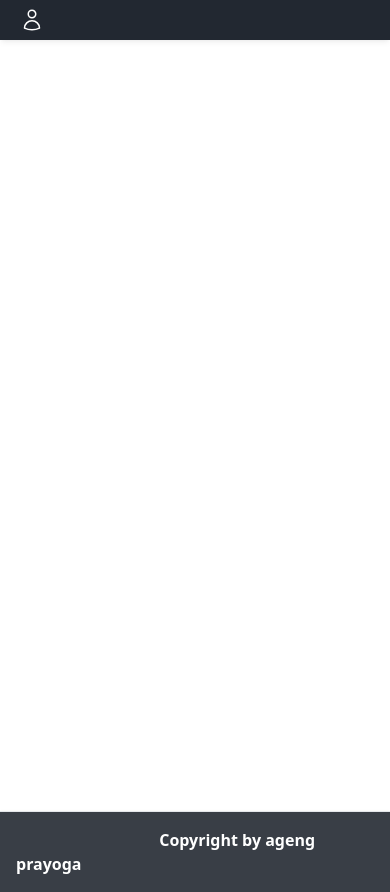
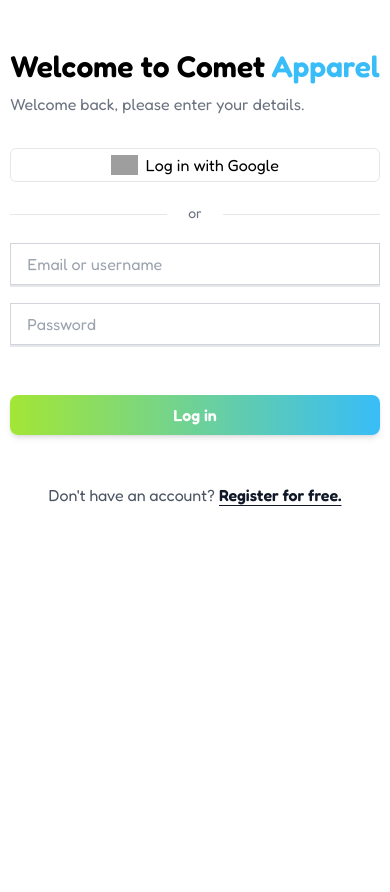
Before and after one commit to Azrieell/Project-Absensi, a Vue app: page /auth/login in a window 390 px wide. After the commit the page ends 844 px from the top, so only its background shows below. Built offline with nearby package versions, Linux system fonts and the light colour scheme; grey boxes are pictures that could not be loaded.

Commit message:
API/AUTH/LOGIN

```diff
--- a/package.json
+++ b/package.json
@@ -9,7 +9,7 @@
     "preview": "vite preview"
   },
   "dependencies": {
-    "axios": "^1.5.0",
+    "axios": "^1.5.1",
     "flowbite": "^1.8.1",
     "vue": "^3.3.4",
     "vue-router": "^4.2.5",
--- a/src/App.vue
+++ b/src/App.vue
@@ -1,13 +1,13 @@
 <template>
 
   <!-- <SidebarComponentAdmin/> -->
-  <NavbarComponent></NavbarComponent>
-  <FooterComponent></FooterComponent>
+  <!-- <NavbarComponent></NavbarComponent>
+  <FooterComponent></FooterComponent> -->
   <router-view></router-view>
 </template>
 
 <script setup>
-  // import SidebarComponentAdmin from './components/admin/SidebarComponentAdmin.vue'
+  import SidebarComponentAdmin from './components/admin/SidebarComponentAdmin.vue'
   import NavbarComponent from './components/karyawan/NavbarComponent.vue'
   import FooterComponent from './components/karyawan/FooterComponent.vue'
 </script>
--- a/src/assets/sass/style.css
+++ /dev/null
@@ -1,4 +0,0 @@
-@font-face {
-    font-family: 'Paytone One', sans-serif;
-    src: url('../fonts/PaytoneOne-Regular.ttf');
-  }
--- a/src/components/admin/SidebarComponentAdmin.vue
+++ b/src/components/admin/SidebarComponentAdmin.vue
@@ -7,10 +7,9 @@
         <!-- Sidebar starts -->
         <!-- Remove class [ hidden ] and replace [ sm:flex ] with [ flex ] -->
         <!--- more free and premium Tailwind CSS components at https://tailwinduikit.com/ --->
-        <div style="min-height: 1200px"
-          class="w-64 absolute sm:relative bg-gray-800 shadow md:h-full flex-col justify-between hidden sm:flex">
-          <div class="fixed">
-            <div class="px-8">
+        <div style="min-height: 2000px;"
+          class="w-64  absolute sm:relative bg-gray-800 shadow md:h-full flex-col justify-between hidden sm:flex">
+            <div class="fixed px-8">
               <div class="h-16 w-full flex items-center">
                 <h2 class="font-medium text-white text-4xl p-6 mx-auto mt-12"
                   style="font-family: 'Fredoka', sans-serif;">
@@ -133,14 +132,8 @@
                 </li>
               </ul>
             </div>
-          </div>
-        </div>
-
-
-        <div class="">
 
         </div>
-
         <div class="container mx-auto py-10 h-64 md:w-4/5 w-11/12 px-6">
 
           <router-view></router-view>
@@ -173,4 +166,7 @@
 <style>
   @import url('https://fonts.googleapis.com/css2?family=Fredoka:wght@600&display=swap');
   @import url('https://fonts.googleapis.com/css2?family=Fredoka&display=swap');
+  body{
+    font-family: 'Fredoka', sans-serif;
+  }
 </style>
--- a/src/router/index.js
+++ b/src/router/index.js
@@ -2,6 +2,7 @@
   createWebHistory,
   createRouter,
 } from "vue-router";
+import Login from "../views/auth/Login.vue"
 import HomeAdmin from "../views/admin/HomeAdmin.vue";
 import DataKaryawan from "../views/admin/DataKaryawan.vue";
 import DataUser from "../views/admin/DataUser.vue";
@@ -17,6 +18,12 @@
 import IzinKaryawan from "../views/karyawan/IzinKaryawan.vue";
 import InformasiKaryawan from "../views/karyawan/InformasiKaryawan.vue";
 const routes = [
+  // auth
+  {
+    path: '/auth/login',
+    name: 'Login',
+    component: Login
+  },
 
   {
     path: '/beranda',
--- a/src/store/index.js
+++ b/src/store/index.js
@@ -1,12 +1,12 @@
 import { createStore } from "vuex";
-
+import auth from "./modules/auth.js";
 
 const store = createStore({
     state: {
         isLoading: false,
     },
     modules: {
-
+        auth
     },
 });
 
--- /dev/null
+++ b/src/store/modules/auth.js
@@ -0,0 +1,111 @@
+import axios from 'axios';
+
+const auth = {
+  namespaced: true,
+  state: {
+    token: localStorage.getItem('token') || '',
+    loginError: null,
+    user: JSON.stringify(localStorage.getItem("user") || null),
+    userAddress: []
+  },
+  getters: {
+    isAuthenticated: (state) => !!state.token,
+    getUser: (state) => state.user,
+    gettersUserAddress: (state) => state.userAddress,
+  },
+  actions: {
+    async login({ commit }, credentials) {
+      try {
+        const loginUrl = 'http://localhost:5000/api/v1/auth/login';
+        const response = await axios.post(loginUrl, credentials);
+        const token = response.data.access_token;
+
+        // Save token to localStorage
+        localStorage.setItem('token', token);
+        commit('SET_TOKEN', token);
+        commit('SET_LOGIN)_ERROR', null)
+        console.log("token Saved", token)
+        return true;
+      } catch (error) {
+        const errorMessage = error.response.data.message || "login failed";
+        commit("SET_LOGIN_ERROR", errorMessage);
+        console.error(error);
+        return false;
+      }
+    },
+    async register({ commit }, credentials) {
+      try {
+        const registerUrl = 'https://ecommerce.olipiskandar.com/api/v1/auth/signup';
+        const response = await axios.post(registerUrl, credentials);
+        const token = response.data.access_token;
+
+        // Save token to localStorage
+        localStorage.setItem('token', token);
+        commit('SET_TOKEN', token);
+        return true;
+      } catch (error) {
+        console.error(error);
+        return false;
+      }
+    },
+    async getUserInfo({ state }) {
+      try {
+        const response = await axios.get(
+          "https://ecommerce.olipiskandar.com/api/v1/user/info",
+          {
+            headers: {
+              Authorization: `Bearer ${state.token}`,
+            },
+          }
+        );
+        return response.data.user;
+      } catch (error) {
+        console.error(error);
+        return false;
+      }
+    },
+    async getUserAddress({ state,commit }) {
+      try {
+        const urlAddresses =
+          'https://ecommerce.olipiskandar.com/api/v1/user/addresses';
+        const response = await axios.get(urlAddresses, {
+          headers: {
+            Authorization: `Bearer ${localStorage.getItem('token')}`,
+          },
+        });
+        commit('SET_ADDRESS', response.data)
+        return response.data;
+      } catch (error) {
+        console.error(error);
+        return null;
+      }
+    },
+
+    logout({ commit }) {
+      // Remove token from localStorage
+      const token = localStorage.getItem('token');
+      localStorage.removeItem('token');
+      commit('SET_TOKEN', '');
+
+      //Log Token removed
+      console.log("Token Removed:", token);
+      this.$router.push("/login")
+    },
+  },
+  mutations: {
+    SET_TOKEN(state, token) {
+      state.token = token;
+    },
+    SET_LOGIN_ERROR(state, error) {
+      state.loginError = error;
+    },
+    SET_USER(state, user) {
+      state.user = user;
+    },
+    SET_ADDRESS(state, address) {
+      state.userAddress = address
+    }
+  },
+};
+
+export default auth;
--- /dev/null
+++ b/src/views/auth/Login.vue
@@ -0,0 +1,84 @@
+<template>
+  <div class="flex flex-wrap mt-4">
+  <div class="flex w-full flex-col md:w-1/2">
+
+    <div class="lg:w-[28rem] mx-auto my-auto flex flex-col justify-center pt-8 md:justify-start md:px-6 md:pt-0">
+      <p class="text-left text-3xl font-bold">Welcome to Comet <span class="text-sky-400">Apparel</span></p>
+      <p class="mt-2 text-left text-gray-500">Welcome back, please enter your details.</p>
+      <button class="-2 mt-8 flex items-center justify-center rounded-md border px-4 py-1 outline-none ring-gray-400 ring-offset-2 transition focus:ring-2 hover:border-transparent hover:bg-black hover:text-white"><img class="mr-2 h-5" src="https://static.cdnlogo.com/logos/g/35/google-icon.svg" alt /> Log in with Google</button>
+      <div class="relative mt-8 flex h-px place-items-center bg-gray-200">
+        <div class="absolute left-1/2 h-6 w-14 -translate-x-1/2 bg-white text-center text-sm text-gray-500">or</div>
+      </div>
+      <form class="flex flex-col pt-3 md:pt-8" @submit.prevent="performLogin">
+        <div class="flex flex-col pt-4">
+          <div class="focus-within:border-b-gray-500 relative flex overflow-hidden border-b-2 transition">
+            <input type="text" v-model="email" class="w-full flex-1 appearance-none border-gray-300 bg-white px-4 py-2 text-base text-gray-700 placeholder-gray-400 focus:outline-none" placeholder="Email or username" required />
+          </div>
+        </div>
+        <div class="mb-12 flex flex-col pt-4">
+          <div class="focus-within:border-b-gray-500 relative flex overflow-hidden border-b-2 transition">
+            <input type="password"  v-model="password" class="w-full flex-1 appearance-none border-gray-300 bg-white px-4 py-2 text-base text-gray-700 placeholder-gray-400 focus:outline-none" placeholder="Password" required/>
+          </div>
+        </div>
+        <button type="submit" class="w-full rounded-lg bg-gradient-to-r from-lime-400 to-sky-400 px-4 py-2 text-center text-base font-semibold text-white shadow-md ring-gray-500 ring-offset-2 transition focus:ring-2">Log in</button>
+      </form>
+      <div class="py-12 text-center">
+        <p class="whitespace-nowrap text-gray-600">
+          Don't have an account?
+          <a href="/register" class="underline-offset-4 font-semibold text-gray-900 underline">Register for free.</a>
+        </p>
+      </div>
+    </div>
+  </div>
+  <div class="pointer-events-none relative hidden h-screen select-none bg-black md:block md:w-1/2">
+    <div class="absolute bottom-0 z-10 px-8 text-white opacity-100">
+      <p class="mb-8 text-3xl font-semibold leading-10">We work 10x faster than our compeititors and stay consistant. While they're bogged won with techincal debt, we're realeasing new features.</p>
+      <p class="mb-4 text-3xl font-semibold">John Elmond</p>
+      <p class="">Founder, Emogue</p>
+      <p class="mb-7 text-sm opacity-70">Web Design Agency</p>
+    </div>
+    <img class="-z-1 absolute top-0 h-full w-full object-cover opacity-90" src="#" />
+  </div>
+</div>
+
+</template>
+
+<script>
+import { mapActions, mapGetters } from 'vuex';
+
+export default {
+  data() {
+      return {
+          email: '',
+          password: '',
+      };
+  },
+  computed: {
+    ...mapGetters('auth', ['loginError', 'isAuthenticated']),
+  },
+  methods: {
+      ...mapActions('auth', ['login']),
+      async performLogin() {
+          const credentials = {
+              email: this.email,
+              password: this.password,
+          };
+
+          const success = await this.login(credentials);
+
+          if (success && this.isAuthenticated) {
+              // Redirect to the desired route on successful login
+              this.$router.push('/beranda');
+          } else {
+            // handle login error
+            if (this.loginError) {
+
+            } else {
+              alert("Login Failed");
+            }
+
+          }
+      },
+  },
+};
+</script>
```
Also changed, not shown: src/assets/fonts/PaytoneOne-Regular.ttf (deleted), 1 other file (tests, documents, lock files or other folders).
